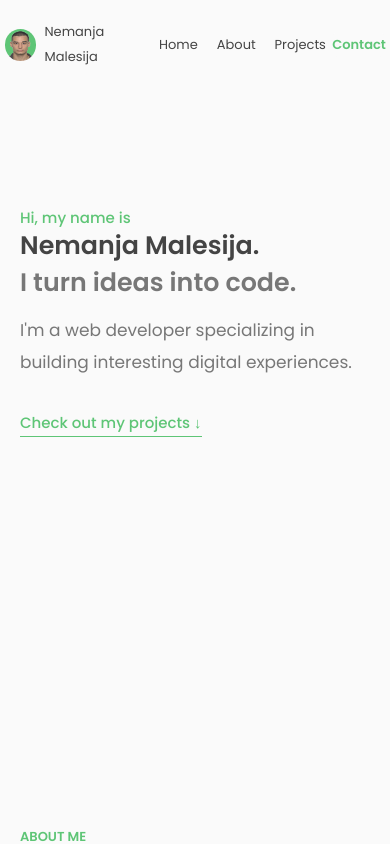
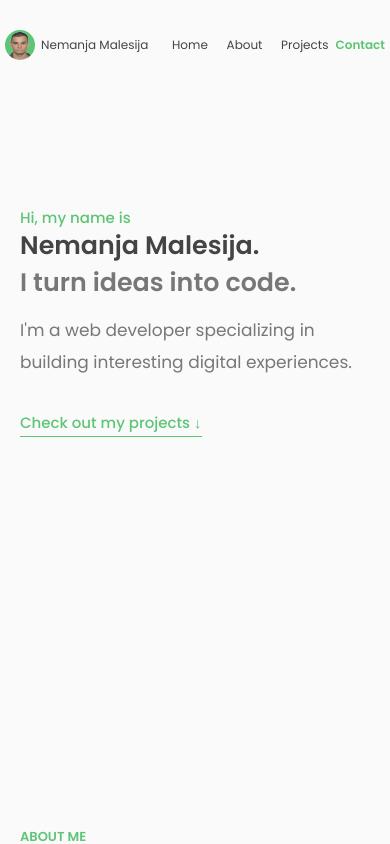
Before and after one commit to nemanjamalesija/portfolio-website, a React (Create React App) app: page / in a window 390 px wide. Shown: the top 844 px of the page. Built offline with nearby package versions, Linux system fonts and the light colour scheme.

Commit message:
Add responsive

```diff
--- a/src/components/nav.css
+++ b/src/components/nav.css
@@ -147,43 +147,23 @@
   }
 }
 
-@media (max-width: 425px) {
+@media (max-width: 430px) {
   .nav {
     padding: 0 0.5rem;
   }
 
   .image-div {
-    gap: 0.8rem;
+    gap: 0.6rem;
   }
 
   .list-item {
-    font-size: 1.3rem;
+    font-size: 1.2rem;
     min-width: 4rem;
   }
 
   .author-photo {
-    width: 3.2rem;
-    height: 3.2rem;
-  }
-
-  .author-paragraph {
-    font-size: 1.3rem;
-  }
-}
-
-@media (max-width: 376px) {
-  .image-div {
-    gap: 0.8rem;
-  }
-
-  .list-item {
-    font-size: 1.2rem;
-    min-width: 4.8rem;
-  }
-
-  .author-photo {
-    width: 3.6rem;
-    height: 3.6rem;
+    width: 3rem;
+    height: 3em;
   }
 
   .author-paragraph {
```
